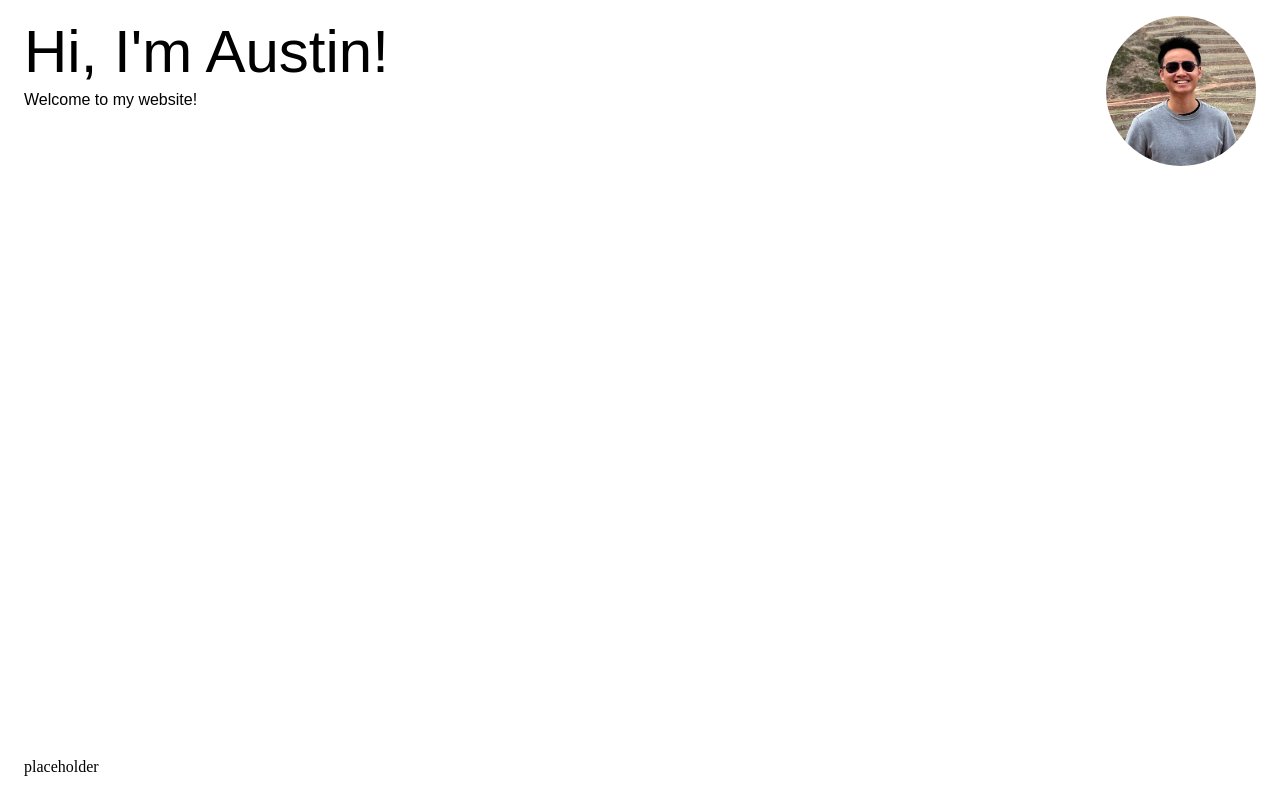
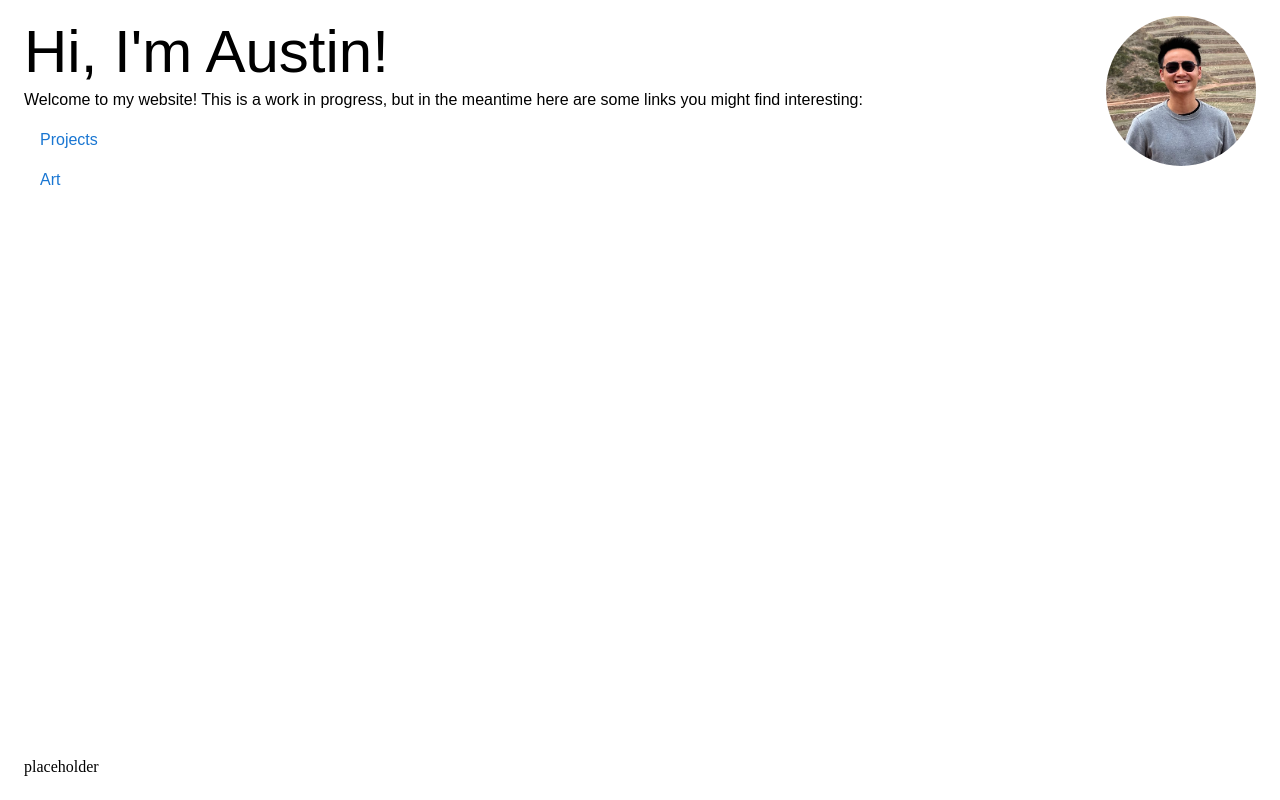
Before and after one commit to AustinCai/austin-site, a React (Create React App) app: page / in a window 1280 px wide. Built offline with nearby package versions, Linux system fonts and the light colour scheme.

Commit message:
add links to project, art pages

```diff
--- a/src/App.tsx
+++ b/src/App.tsx
@@ -1,5 +1,5 @@
 import React from 'react';
-import { createTheme, Stack, ThemeProvider, Typography } from '@mui/material'
+import { createTheme, Link, List, ListItem, Stack, ThemeProvider, Typography } from '@mui/material'
 import headshot from './images/austin_headshot.jpeg'
 import { Footer } from './Footer';
 import Terminal from './fonts/SvBasicManual.ttf';
@@ -33,7 +33,11 @@ function App() {
         <Stack className='homepage-content' flexDirection="row" justifyContent="space-between">
           <Stack>
             <Typography variant='h2'>Hi, I'm Austin!</Typography>
-            <Typography >Welcome to my website!</Typography>
+            <Typography >Welcome to my website! This is a work in progress, but in the meantime here are some links you might find interesting:</Typography>
+            <List>
+              <ListItem><Link underline="hover" target="_blank" href="https://austincai.notion.site/Projects-83945388f6ac4b21b5fde4e7b601ebf3"><Typography>Projects</Typography></Link></ListItem>
+              <ListItem><Link underline="hover" target="_blank" href="http://austincai.weebly.com/"><Typography>Art</Typography></Link></ListItem>
+            </List>
           </Stack>
           <Stack>
             <img src={headshot} alt={"Headshot of Austin"} style={{width: imageHeight, height: imageHeight, borderRadius: imageHeight/2}}></img>
```
